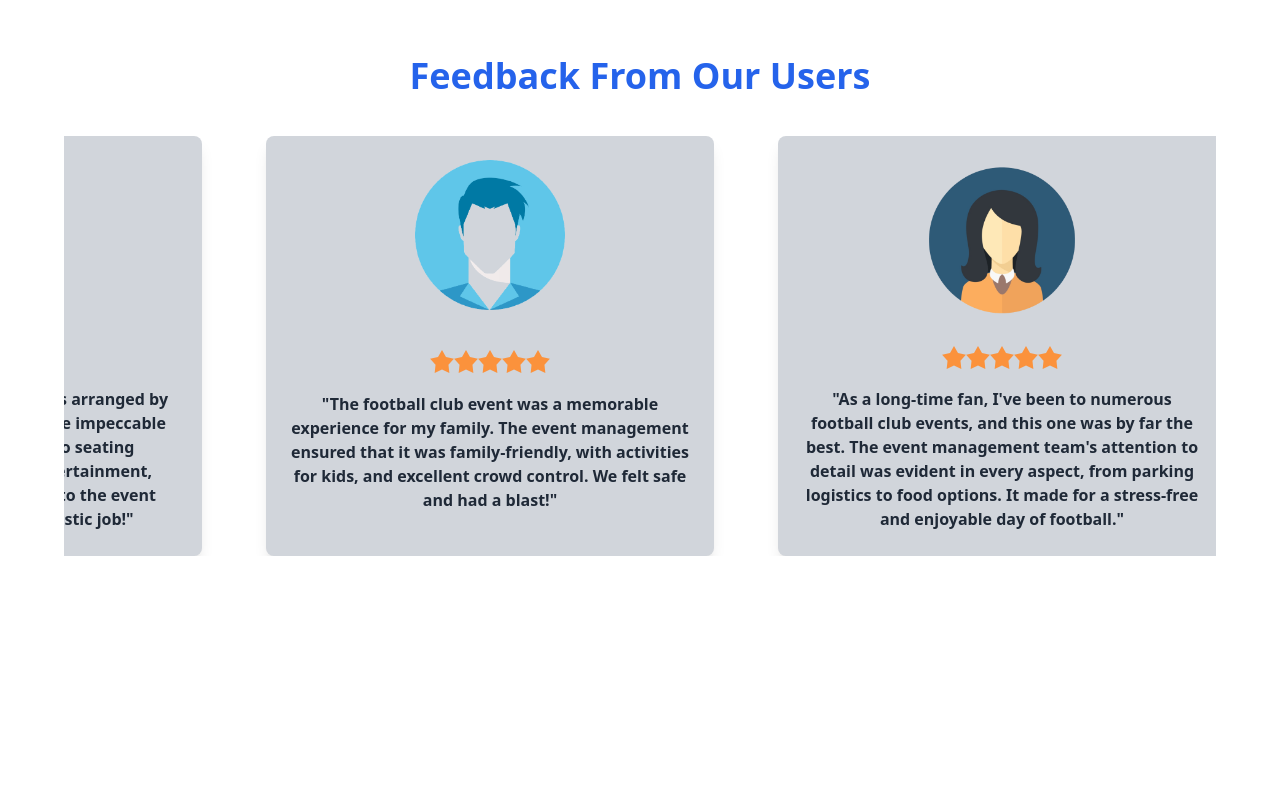
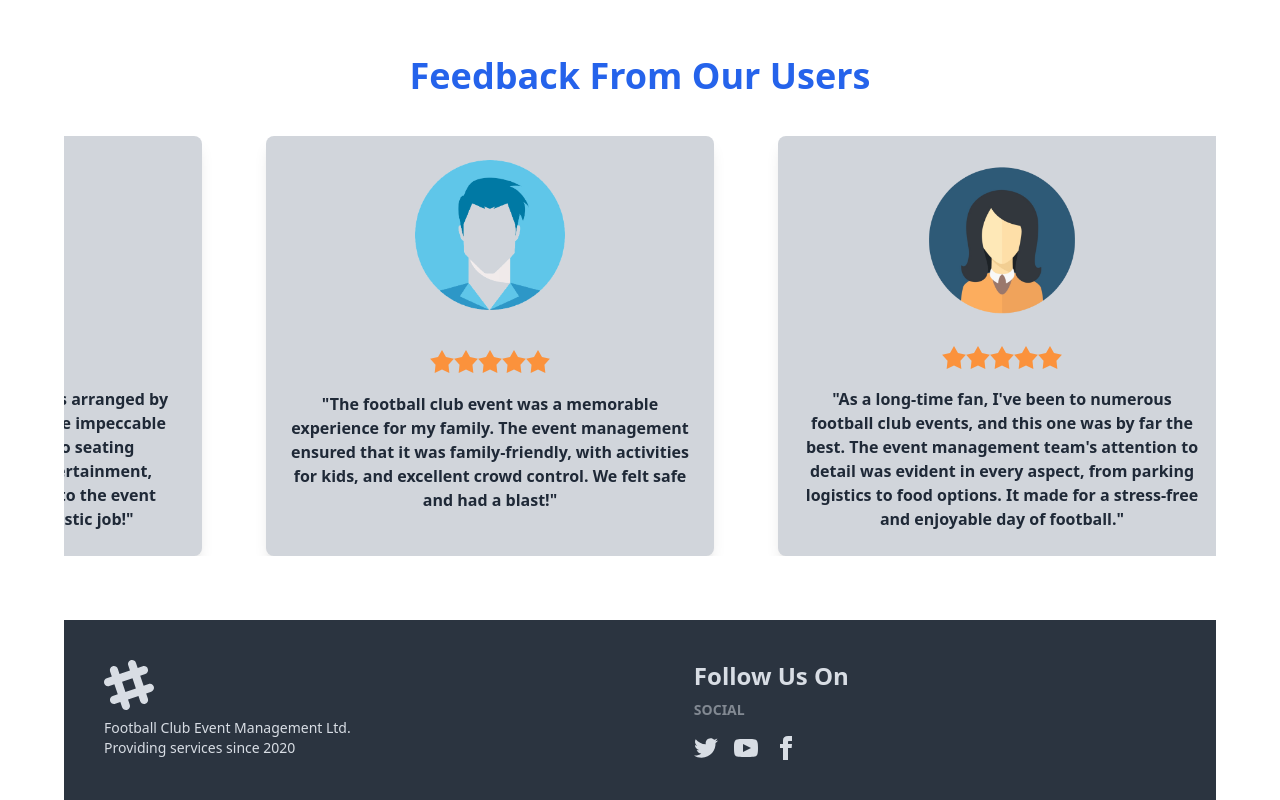
Before and after one commit to Ariful2634/event-management, a React (Vite) app: page / in a window 1280 px wide. Shown: the part 3009-3809 px from the top of the page. Before the commit the page ends 3565 px from the top, so only its background shows below. Built offline with nearby package versions, Linux system fonts and the light colour scheme; no server answers.

Commit message:
added footer on home page

```diff
--- a/index.html
+++ b/index.html
@@ -4,7 +4,7 @@
     <meta charset="UTF-8" />
     <link rel="icon" type="image/svg+xml" href="/vite.svg" />
     <meta name="viewport" content="width=device-width, initial-scale=1.0" />
-    <title>Vite + React</title>
+    <title>Football Event Management</title>
   </head>
   <body>
     <div id="root"></div>
--- a/package.json
+++ b/package.json
@@ -16,6 +16,7 @@
     "react": "^18.2.0",
     "react-dom": "^18.2.0",
     "react-fast-marquee": "^1.6.1",
+    "react-icons": "^4.11.0",
     "react-router-dom": "^6.16.0",
     "sort-by": "^1.2.0",
     "sweetalert2": "^11.7.32"
--- a/src/Components/About/AboutUs.jsx
+++ b/src/Components/About/AboutUs.jsx
@@ -1,4 +1,5 @@
 import React from 'react';
+
 
 const AboutUs = () => {
     return (
@@ -16,6 +17,7 @@
                     <p><span className='font-bold'>4. Community Engagement:</span> Beyond the pitch, we actively engage with the community. We organize charity matches, fundraisers, and outreach programs that use football as a tool for positive change.</p>
                 </div>
             </div>
+
         </div>
     );
 };
--- /dev/null
+++ b/src/Components/Footer/Footer.jsx
@@ -0,0 +1,26 @@
+import React from 'react';
+
+const Footer = () => {
+    return (
+        <div>
+            <footer className="footer p-10 bg-neutral text-neutral-content mt-16">
+                <aside>
+                    <svg width="50" height="50" viewBox="0 0 24 24" xmlns="http://www.w3.org/2000/svg" fillRule="evenodd" clipRule="evenodd" className="fill-current"><path d="M22.672 15.226l-2.432.811.841 2.515c.33 1.019-.209 2.127-1.23 2.456-1.15.325-2.148-.321-2.463-1.226l-.84-2.518-5.013 1.677.84 2.517c.391 1.203-.434 2.542-1.831 2.542-.88 0-1.601-.564-1.86-1.314l-.842-2.516-2.431.809c-1.135.328-2.145-.317-2.463-1.229-.329-1.018.211-2.127 1.231-2.456l2.432-.809-1.621-4.823-2.432.808c-1.355.384-2.558-.59-2.558-1.839 0-.817.509-1.582 1.327-1.846l2.433-.809-.842-2.515c-.33-1.02.211-2.129 1.232-2.458 1.02-.329 2.13.209 2.461 1.229l.842 2.515 5.011-1.677-.839-2.517c-.403-1.238.484-2.553 1.843-2.553.819 0 1.585.509 1.85 1.326l.841 2.517 2.431-.81c1.02-.33 2.131.211 2.461 1.229.332 1.018-.21 2.126-1.23 2.456l-2.433.809 1.622 4.823 2.433-.809c1.242-.401 2.557.484 2.557 1.838 0 .819-.51 1.583-1.328 1.847m-8.992-6.428l-5.01 1.675 1.619 4.828 5.011-1.674-1.62-4.829z"></path></svg>
+                    <p>Football Club Event Management Ltd.<br />Providing services since 2020</p>
+                </aside>
+                <nav>
+                <h2 className='font-bold text-2xl'>Follow Us On</h2>
+                    <header className="footer-title">Social</header>
+
+                    <div className="grid grid-flow-col gap-4">
+                        <a><svg xmlns="http://www.w3.org/2000/svg" width="24" height="24" viewBox="0 0 24 24" className="fill-current"><path d="M24 4.557c-.883.392-1.832.656-2.828.775 1.017-.609 1.798-1.574 2.165-2.724-.951.564-2.005.974-3.127 1.195-.897-.957-2.178-1.555-3.594-1.555-3.179 0-5.515 2.966-4.797 6.045-4.091-.205-7.719-2.165-10.148-5.144-1.29 2.213-.669 5.108 1.523 6.574-.806-.026-1.566-.247-2.229-.616-.054 2.281 1.581 4.415 3.949 4.89-.693.188-1.452.232-2.224.084.626 1.956 2.444 3.379 4.6 3.419-2.07 1.623-4.678 2.348-7.29 2.04 2.179 1.397 4.768 2.212 7.548 2.212 9.142 0 14.307-7.721 13.995-14.646.962-.695 1.797-1.562 2.457-2.549z"></path></svg></a>
+                        <a><svg xmlns="http://www.w3.org/2000/svg" width="24" height="24" viewBox="0 0 24 24" className="fill-current"><path d="M19.615 3.184c-3.604-.246-11.631-.245-15.23 0-3.897.266-4.356 2.62-4.385 8.816.029 6.185.484 8.549 4.385 8.816 3.6.245 11.626.246 15.23 0 3.897-.266 4.356-2.62 4.385-8.816-.029-6.185-.484-8.549-4.385-8.816zm-10.615 12.816v-8l8 3.993-8 4.007z"></path></svg></a>
+                        <a><svg xmlns="http://www.w3.org/2000/svg" width="24" height="24" viewBox="0 0 24 24" className="fill-current"><path d="M9 8h-3v4h3v12h5v-12h3.642l.358-4h-4v-1.667c0-.955.192-1.333 1.115-1.333h2.885v-5h-3.808c-3.596 0-5.192 1.583-5.192 4.615v3.385z"></path></svg></a>
+                    </div>
+                </nav>
+            </footer>
+        </div>
+    );
+};
+
+export default Footer;
--- a/src/Components/Login/Login.jsx
+++ b/src/Components/Login/Login.jsx
@@ -2,25 +2,27 @@
 import { Link, useLocation, useNavigate } from 'react-router-dom';
 import { AuthContext } from '../../Provider/AuthProvider';
 import Swal from 'sweetalert2'
+import { FaEye,FaEyeSlash } from 'react-icons/fa';
 
 const Login = () => {
-    const [success,setSuccess]=useState("")
-    const [errorIn,setErrorIn]=useState("")
+  const [success, setSuccess] = useState("")
+  const [errorIn, setErrorIn] = useState("")
+  const [show,setShow]=useState(false)
 
-    const {logInUser,googleLogin} = useContext(AuthContext)
+  const { logInUser, googleLogin } = useContext(AuthContext)
 
   const location = useLocation()
   const navigate = useNavigate()
 
-    const handleLogin = e =>{
+  const handleLogin = e => {
     e.preventDefault()
     const form = new FormData(e.currentTarget)
     const email = form.get('email')
     const password = form.get('password')
-        console.log(email,password)
+    console.log(email, password)
 
-        logInUser(email,password)
-        .then(res=>{
+    logInUser(email, password)
+      .then(res => {
         const user = res.user
         setSuccess(Swal.fire(
           'Congratulations!',
@@ -33,7 +35,7 @@
         navigate(location?.state ? location.state : '/')
         console.log(user)
       })
-        .catch(err=>{
+      .catch(err => {
         setErrorIn(err.message)
         console.log(err)
       })
@@ -41,20 +43,13 @@
 
   }
 
-    // if(errorIn){
-    //     Swal.fire({
-    //         icon: 'error',
-    //         title: 'Oops...',
-    //         text: 'Something went wrong!',
-    //         footer: '<a href="">Why do I have this issue?</a>'
-    //       })
-    // }
 
 
 
-    const handleGoogle = ()=>{
+
+  const handleGoogle = () => {
     googleLogin()
-        .then(result=>{
+      .then(result => {
         const user = result.user
         setSuccess(Swal.fire(
           'Congratulations!',
@@ -69,7 +64,7 @@
         console.log(user)
 
       })
-        .catch(error=>{
+      .catch(error => {
 
         console.log(error)
       })
@@ -96,10 +91,16 @@
               <label className="label">
                 <span className="label-text">Password</span>
               </label>
-          <input type="password" name='password' placeholder="Password" className="input input-bordered" required />
+              <input type={show ? "text" : "password"} name='password' placeholder="Password" className="input input-bordered relative" required />
+              <span className='absolute top-[178px] left-[255px]' onClick={()=>{setShow(!show)}}>{show ? <FaEyeSlash></FaEyeSlash> : <FaEye></FaEye>}</span>
               <label className="label">
                 <a href="#" className="label-text-alt link link-hover">Forgot password?</a>
               </label>
+            </div>
+            <div className='font-bold text-red-500'>
+              {
+                errorIn && <p>{errorIn}</p>
+              }
             </div>
             <div className="form-control mt-6">
               <button className="btn btn-primary">Login</button>
@@ -113,6 +114,7 @@
             <p className='text-center font-bold'>Do not have an account? <Link className='text-blue-700' to='/register'>Register</Link></p>
           </form>
 
+
         </div>
         <div>
 
--- a/src/Components/Pages/Home.jsx
+++ b/src/Components/Pages/Home.jsx
@@ -4,6 +4,7 @@
 
 import Product from '../Layout/Product';
 import Feedback from '../Feedback/Feedback';
+import Footer from '../Footer/Footer';
 
 const Home = () => {
     return (
@@ -12,6 +13,7 @@
             <Services></Services>
             <Product></Product>
             <Feedback></Feedback>
+            <Footer></Footer>
         </div>
     );
 };
--- a/src/Components/Register/Register.jsx
+++ b/src/Components/Register/Register.jsx
@@ -2,13 +2,14 @@
 import { Link } from 'react-router-dom';
 import { AuthContext } from '../../Provider/AuthProvider';
 import Swal from 'sweetalert2'
-
+import { FaEye,FaEyeSlash } from 'react-icons/fa';
 
 const Register = () => {
 
     const {createUser} = useContext(AuthContext)
     const [success,setSuccess]=useState("")
     const [validPass,setValidPass]=useState("")
+    const [show,setShow]=useState(false)
 
     const handleRegister = e =>{
         e.preventDefault()
@@ -72,7 +73,8 @@
           <label className="label">
             <span className="label-text">Photo URL</span>
           </label>
-          <input type="text" name='photo' placeholder="Photo URL" className="input input-bordered" required />
+          <input type="text" name='photo' placeholder="Photo URL" className="input input-bordered " required />
+
         </div>
         <div className="form-control">
           <label className="label">
@@ -84,8 +86,8 @@
           <label className="label">
             <span className="label-text">Password</span>
           </label>
-          <input type="password" name='password' placeholder="Password" className="input input-bordered" required />
-
+          <input type={show ? "text" : "password"} name='password' placeholder="Password" className="input input-bordered relative" required />
+          <span className='absolute top-[360px] left-[255px]' onClick={()=>{setShow(!show)}}>{show ? <FaEyeSlash></FaEyeSlash> : <FaEye></FaEye>}</span>
         </div>
         <div>
         {
```
Also changed, not shown: 1 other file (tests, documents, lock files or other folders). Lines whose indentation alone changed are shown as unchanged.
